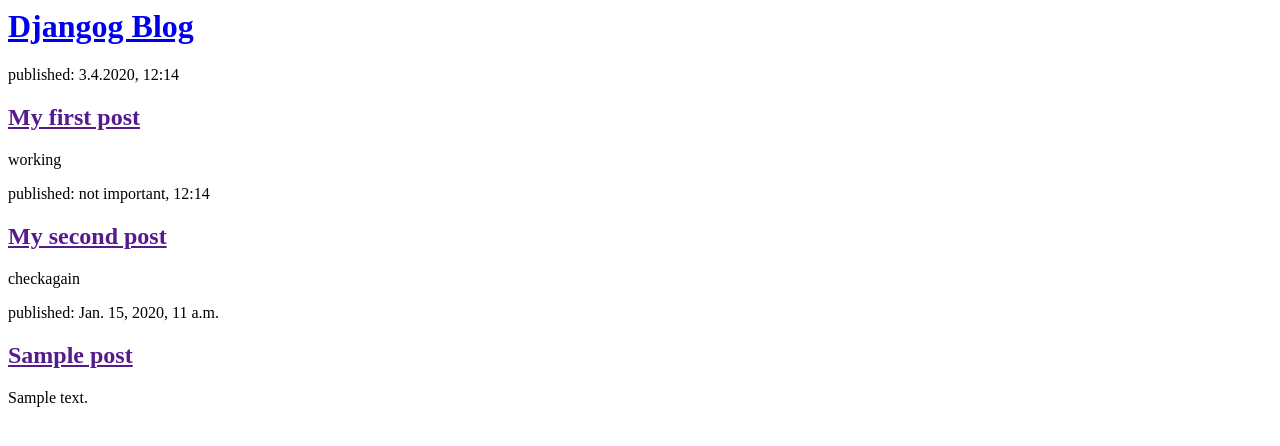
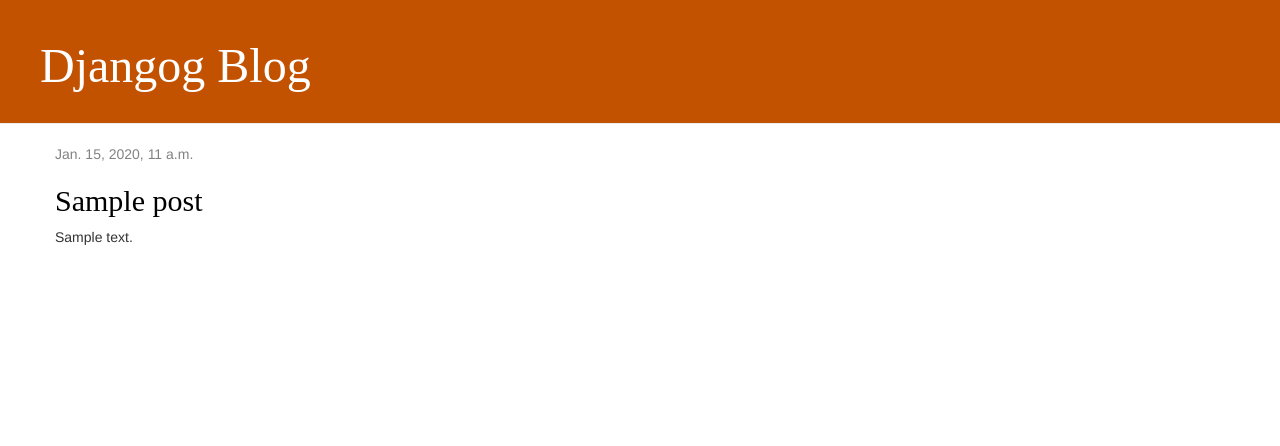
Before and after one commit to DevYadav-D/firstblog, a Django app: page / in a window 1280 px wide. Shown: the top 446 px of the page. Run offline with Django 3.2, Linux system fonts and the light colour scheme; tables that the repository leaves empty hold one stand-in row (values such as "Sample post"); some libraries are stand-ins or nearby versions.

Commit message:
added view and template for detailed blog post as well as css for the site.

```diff
--- /dev/null
+++ b/blog/static/css/blog.css
@@ -0,0 +1,50 @@
+h1 a, h2 a {
+    color: #C25100;
+    font-family: 'Lobster';
+}
+.page-header {
+    background-color: #C25100;
+    margin-top: 0;
+    padding: 20px 20px 20px 40px;
+}
+
+.page-header h1, .page-header h1 a, .page-header h1 a:visited, .page-header h1 a:active {
+    color: #ffffff;
+    font-size: 36pt;
+    text-decoration: none;
+}
+
+.content {
+    margin-left: 40px;
+}
+
+h1, h2, h3, h4 {
+    font-family: 'Lobster', cursive;
+}
+
+.date {
+    color: #828282;
+}
+
+.save {
+    float: right;
+}
+
+.post-form textarea, .post-form input {
+    width: 100%;
+}
+
+.top-menu, .top-menu:hover, .top-menu:visited {
+    color: #ffffff;
+    float: right;
+    font-size: 26pt;
+    margin-right: 20px;
+}
+
+.post {
+    margin-bottom: 70px;
+}
+
+.post h2 a, .post h2 a:visited {
+    color: #000000;
+}
--- /dev/null
+++ b/blog/templates/blog/base.html
@@ -0,0 +1,23 @@
+{% load static %}
+<html>
+    <head>
+        <link rel="stylesheet" href="//maxcdn.bootstrapcdn.com/bootstrap/3.2.0/css/bootstrap.min.css">
+        <link rel="stylesheet" href="//maxcdn.bootstrapcdn.com/bootstrap/3.2.0/css/bootstrap-theme.min.css">
+        <link rel="stylesheet" href="{% static 'css/blog.css' %}">
+        <title>Djangog blog</title>
+    </head>
+    <body>
+        <div class="page-header">
+            <h1><a href="/">Djangog Blog</a></h1>
+        </div>
+        <div class="content container">
+            <div class="row">
+                <div class="col-md-8">
+                {% block content %}
+                {% endblock %}
+                </div>
+            </div>
+        </div>
+
+    </body>
+</html>
--- a/blog/templates/blog/post_list.html
+++ b/blog/templates/blog/post_list.html
@@ -1,29 +1,13 @@
-<html>
-    <head>
-        <title>Djangog blog</title>
-    </head>
-    <body>
-        <div>
-            <h1><a href="/">Djangog Blog</a></h1>
+{% extends 'blog/base.html' %}
+
+{% block content %}
+    {% for post in posts %}
+        <div class="post">
+            <div class="date">
+                {{ post.published_date }}
+            </div>
+            <h2><a href="{% url 'post_detail' pk=post.pk %}">{{ post.title }}</a></h2>
+            <p>{{ post.text|linebreaksbr }}</p>
         </div>
-
-        <div>
-            <p>published: 3.4.2020, 12:14</p>
-            <h2><a href="">My first post</a></h2>
-            <p>working</p>
-        </div>
-
-        <div>
-            <p>published: not important, 12:14</p>
-            <h2><a href="">My second post</a></h2>
-            <p>checkagain</p>
-        </div>
-        {% for post in posts %}
-            <div>
-            <p>published: {{ post.published_date }}</p>
-            <h2><a href="">{{ post.title }}</a></h2>
-            <p>{{ post.text|linebreaksbr }}</p>
-            </div>
-        {% endfor %}
-    </body>
-</html>
+    {% endfor %}
+{% endblock %}
--- a/blog/urls.py
+++ b/blog/urls.py
@@ -2,5 +2,6 @@ from django.conf.urls import url
 from . import views
 
 urlpatterns=[
-    url(r'',views.post_list, name='post_list')
+    url(r'',views.post_list, name='post_list'),
+    url(r'^post/(?P<pk>[0-9]+)/$', views.post_detail, name='post_detail'),
     ]
--- a/blog/views.py
+++ b/blog/views.py
@@ -1,7 +1,12 @@
-from django.shortcuts import render
+from django.shortcuts import render, get_object_or_404
 from django.utils import timezone
 from .models import Post
 # Create your views here.
 def post_list(request):
     posts = Post.objects.filter(published_date__lte=timezone.now())
     return render(request, 'blog/post_list.html', {'posts': posts})
+
+def post_detail(request, pk):
+    #Post.objects.get(pk=pk)
+    post = get_object_or_404(Post, pk=pk)
+    return render(request, 'blog/post_detail.html', {'post': post})
```
Also changed, not shown: blog/templates/blog/post_detail.html (added, +13 -0 lines).
